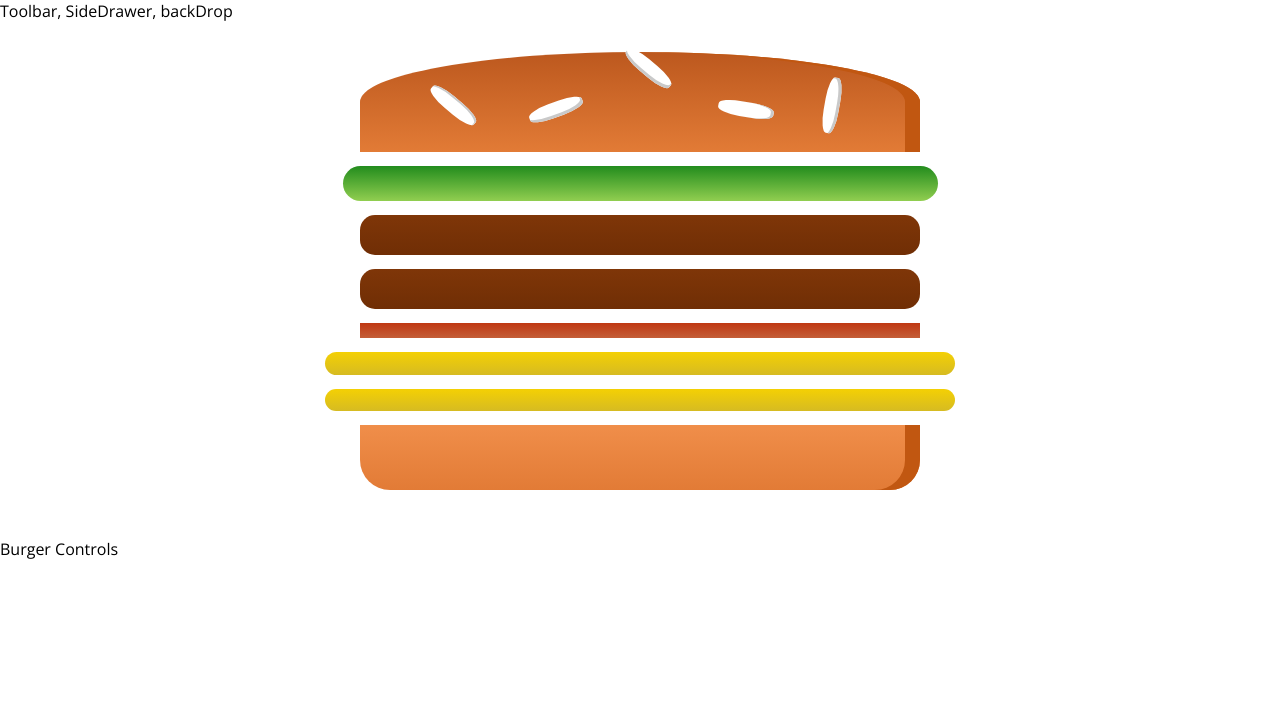
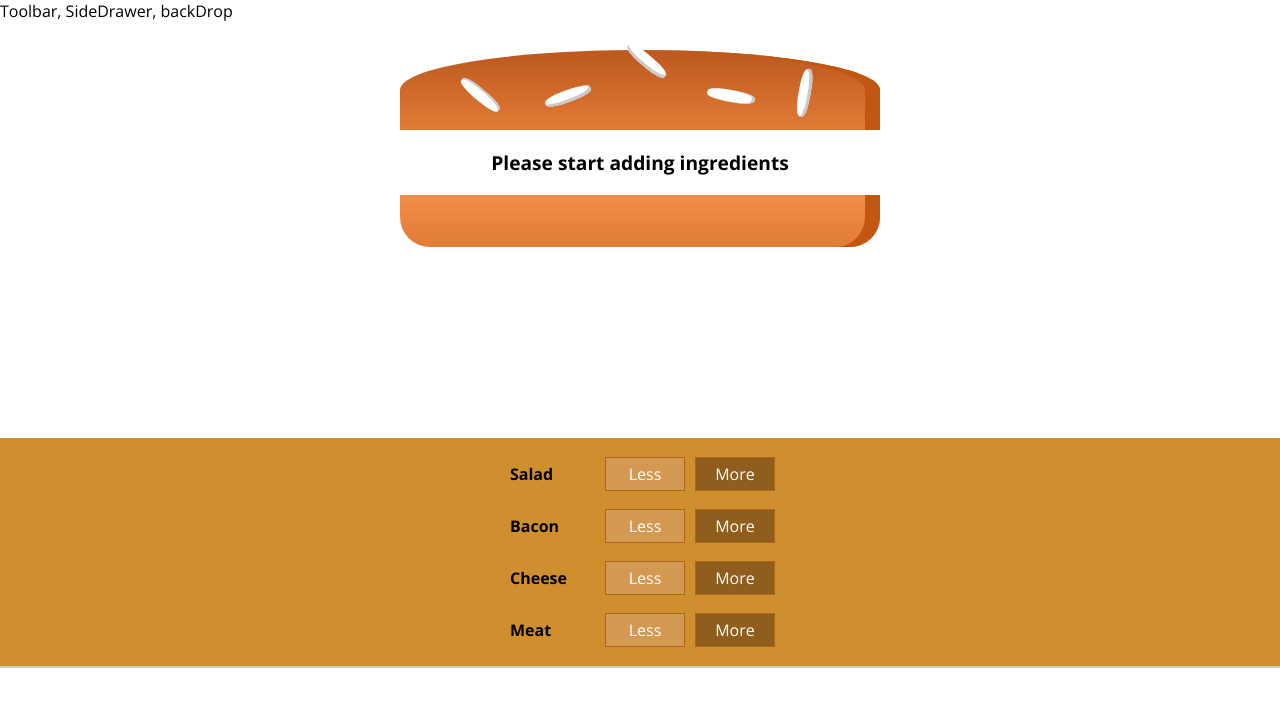
Before and after one commit to guilhermeUpToTask/react_burger_builder, a React app: page / in a window 1280 px wide. Shown: the top 706 px of the page. Built offline with nearby package versions, Linux system fonts and the light colour scheme.

Commit message:
dynamic adding ingredients implemented

```diff
--- /dev/null
+++ b/src/components/BuildControls/BuildControl/BuildControl.css
@@ -0,0 +1,56 @@
+.BuildControl {
+    display: flex;
+    justify-content: space-between;
+    align-items: center;
+    margin: 5px 0;
+}
+
+.BuildControl button {
+    display: block;
+    font: inherit;
+    padding: 5px;
+    margin: 0 5px;
+    width: 80px;
+    border: 1px solid #AA6817;
+    cursor: pointer;
+    outline: none;
+}
+
+.BuildControl button:disabled {
+    background-color: #AC9980;
+    border: 1px solid #7E7365;
+    color: #ccc;
+    cursor: default;
+}
+
+.BuildControl button:hover:disabled {
+    background-color: #AC9980;
+    color: #ccc;
+    cursor: not-allowed;
+}
+
+.Label {
+    padding: 10px;
+    font-weight: bold;
+    width: 80px;
+}
+
+.BuildControl .Less {
+    background-color: #D39952;
+    color: white;
+}
+
+.BuildControl .More {
+    background-color: #8F5E1E;
+    color: white;
+}
+
+.BuildControl .Less:hover, .BuildControl .Less:active {
+    background-color: #DAA972;
+    color: white;
+}
+
+.BuildControl .More:hover,.BuildControl .More:active {
+    background-color: #99703F;
+    color: white;
+}
--- /dev/null
+++ b/src/components/BuildControls/BuildControl/BuildControl.js
@@ -0,0 +1,13 @@
+import React from "react";
+import classes from "./BuildControl.css";
+
+
+const buildControl = (props) => (
+    <div className={classes.BuildControl}>
+        <div className={classes.Label}>{props.label}</div>
+        <button className={classes.Less}>Less</button>
+        <button className={classes.More} onClick={props.added}>More</button>
+    </div>
+);
+
+export default buildControl;
--- /dev/null
+++ b/src/components/BuildControls/BuildControls.css
@@ -0,0 +1,10 @@
+.BuildControls{
+    width: 100%;
+    background-color: #CF8F2E;
+    display: flex;
+    flex-flow: column;
+    align-items: center;
+    box-shadow: 0px 2px 1px #ccc;
+    margin: auto;
+    padding: 10px 0;
+}
--- /dev/null
+++ b/src/components/BuildControls/BuildControls.js
@@ -0,0 +1,27 @@
+import React from "react";
+import classes from "./BuildControls.css";
+import BuildControl from "./BuildControl/BuildControl";
+
+const controls = [
+    {label: 'Salad', type: 'salad'},
+    {label: 'Bacon', type: 'bacon'},
+    {label: 'Cheese', type: 'cheese'},
+    {label: 'Meat', type: 'meat'},
+
+]
+
+const buildControls = (props ) => (
+    <div className={classes.BuildControls}>
+        {controls.map( ctrl =>
+        { console.log(ctrl.type);
+        return(
+            <BuildControl
+            key={ctrl.label}
+            label={ctrl.label}
+            added={() => props.ingredientAdded(ctrl.type)}/>
+        )}
+        )}
+    </div>
+);
+
+export default buildControls;
--- a/src/components/Burger/Burger.css
+++ b/src/components/Burger/Burger.css
@@ -1,7 +1,7 @@
 .Burger{
     width: 100%;
     margin: auto;
-    height: 250px;
+    height: 200px;
     overflow: auto;
     text-align: center;
     font-weight: bold;
@@ -23,9 +23,9 @@
     }
 }
 
-@media (min-width: 1000px) {
+@media (min-width: 1000px) and (min-height: 600px){
     .Burger{
-        width: 700px;
-        height: 500px;
+        width: 600px;
+        height: 400px;
     }
 }
--- a/src/components/Burger/Burger.js
+++ b/src/components/Burger/Burger.js
@@ -3,12 +3,17 @@
 import BurgerIngredient from "../BurgerIngredient/BurgerIngredient";
 
 const burger = (props) => {
-    const transformedIngredients = Object.keys(props.ingredients)
-    .map( igKey => {
-        return [...Array(props.ingredients[igKey])].map( (_, i) => {
-            return <BurgerIngredient key={igKey + i} type={igKey} />
-        })
-    })
+    let transformedIngredients = Object.keys(props.ingredients)
+        .map(igKey => {
+            return [...Array(props.ingredients[igKey])].map((_, i) => {
+                return <BurgerIngredient key={igKey + i} type={igKey} />
+            })
+        }).reduce((arr, el) => {
+            return arr.concat(el);
+        }, []);
+
+    if (transformedIngredients.length === 0)
+        transformedIngredients = (<p>Please start adding ingredients</p>);
 
     return (
         <div className={classes.Burger}>
--- a/src/containers/BurguerBuilder/BurguerBuilder.js
+++ b/src/containers/BurguerBuilder/BurguerBuilder.js
@@ -1,21 +1,49 @@
 import React , { Component} from 'react';
 import Auxiliary from '../../hoc/Auxiliary';
 import Burger from '../../components/Burger/Burger';
+import BuildControls from '../../components/BuildControls/BuildControls';
+
+const IGREDIENT_PRICE = {
+    salad: 0.5,
+    cheese: 0.4,
+    meat: 1.3,
+    bacon: 0.7
+};
+
 class BurguerBuilder extends Component {
     state = {
         ingredients : {
-            salad: 1,
-            meat: 2,
-            bacon: 1,
-            cheese: 2,
+            salad: 0,
+            meat: 0,
+            bacon: 0,
+            cheese: 0,
+        },
+        totalPrice: 4
+    }
+
+    addIngredientHandler = (type) =>{
+        const oldCount = this.state.ingredients[type];
+        const updateCount = oldCount + 1;
+        const updateIgredients = {
+            ...this.state.ingredients
         }
+        updateIgredients[type] = updateCount;
+
+        const priceAddition = IGREDIENT_PRICE[type];
+        const oldPrice = this.state.totalPrice;
+        const newPrice = oldPrice + priceAddition;
+        this.setState({ingredients: updateIgredients, totalPrice: newPrice})
+    }
+
+    removeIgredientHandler = (type) =>{
+
     }
 
     render() {
         return(
             <Auxiliary>
                 <Burger ingredients={this.state.ingredients} />
-                <div>Burger Controls</div>
+                <BuildControls ingredientAdded={this.addIngredientHandler}/>
             </Auxiliary>
         )
     }
```
